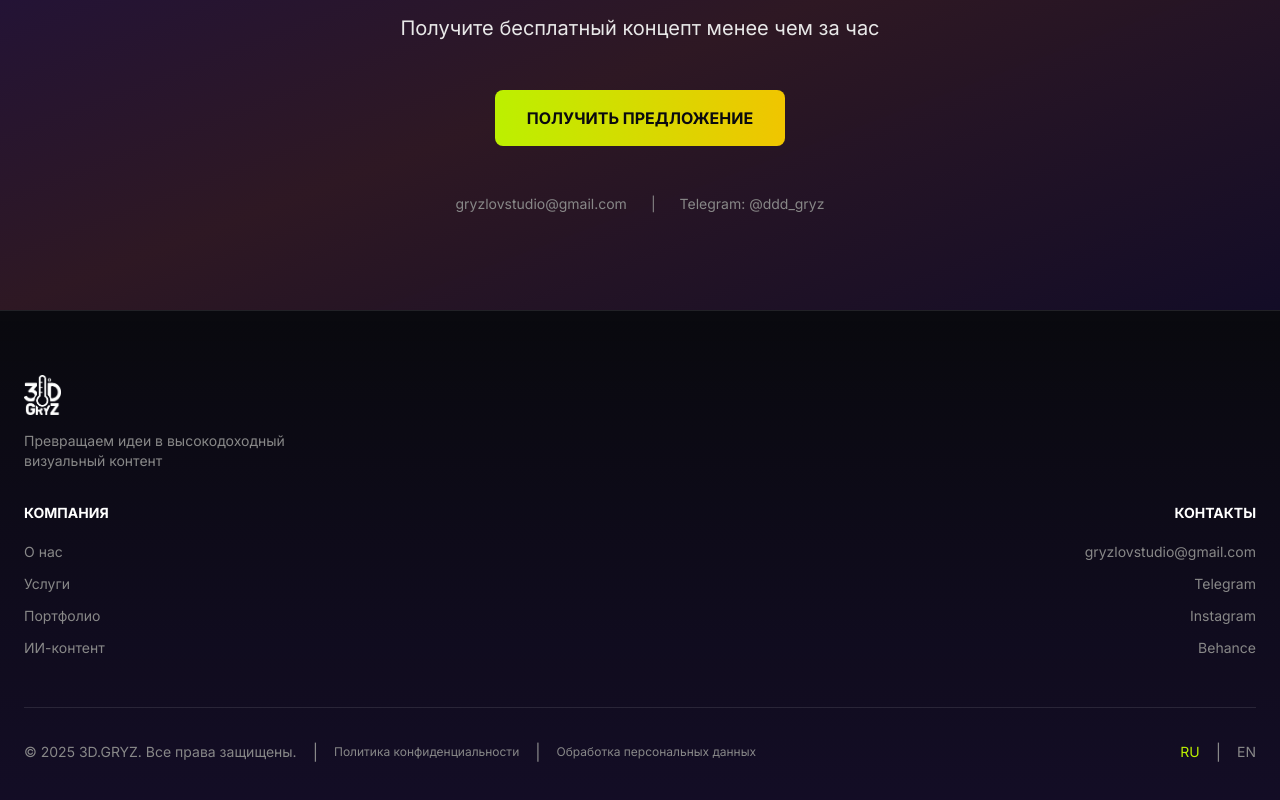
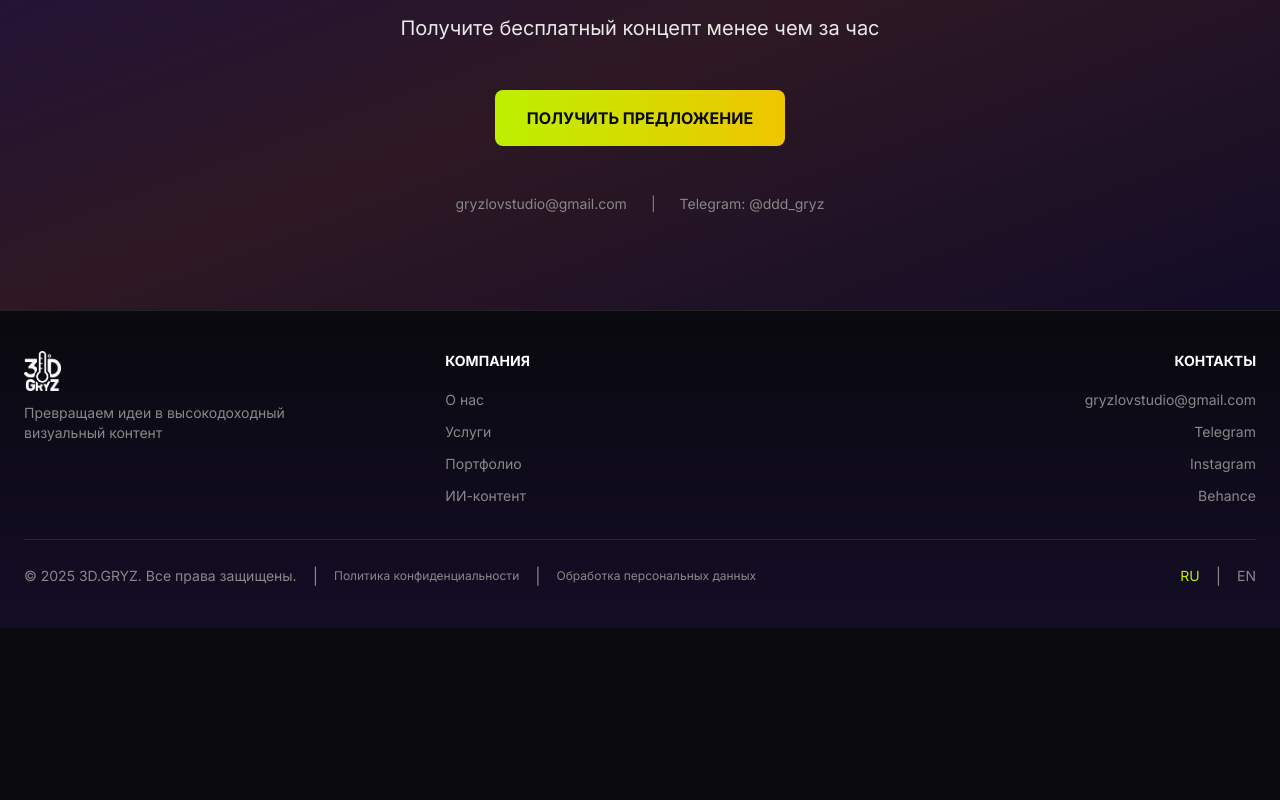
Before and after one commit to gryzlovStudio/3D.GRYZ-STUDIO, a Next.js app: page / in a window 1280 px wide. Shown: the part 4545-5345 px from the top of the page. After the commit the page ends 5173 px from the top, so only its background shows below. Built offline with nearby package versions, Linux system fonts and the light colour scheme.

Commit message:
feat: compact desktop footer layout
Desktop: Logo+tagline, Company, Contacts in one row (3 columns)
Mobile: Logo on top, then Company and Contacts side by side
Reduced footer padding for shorter height

Co-Authored-By: Claude Opus 4.5 <noreply@anthropic.com>

```diff
--- a/components/Footer.tsx
+++ b/components/Footer.tsx
@@ -9,13 +9,13 @@ export default function Footer() {
   const { language, setLanguage, t } = useLanguage()
 
   return (
-    <footer className="relative py-16 px-6 border-t border-white/10">
+    <footer className="relative py-12 md:py-10 px-6 border-t border-white/10">
       {/* Background Gradient */}
       <div className="absolute inset-0 bg-gradient-to-t from-accent-purple/10 to-transparent"></div>
 
       <div className="relative z-10 max-w-7xl mx-auto">
-        {/* Brand - always on top */}
-        <div className="mb-8">
+        {/* Mobile: Logo on top */}
+        <div className="md:hidden mb-8">
           <div className="mb-4">
             <Image
               src={getAssetPath("/logo.png")}
@@ -30,8 +30,8 @@ export default function Footer() {
           </p>
         </div>
 
-        {/* Company and Contact - side by side on mobile */}
-        <div className="grid grid-cols-2 md:grid-cols-2 gap-8 mb-12">
+        {/* Mobile: Company and Contact side by side */}
+        <div className="grid grid-cols-2 gap-8 mb-8 md:hidden">
           {/* Company */}
           <div>
             <h4 className="font-bold uppercase mb-4 text-sm">{t.footer.company}</h4>
@@ -65,8 +65,80 @@ export default function Footer() {
             <ul className="space-y-2">
               <li>
                 <a href="mailto:gryzlovstudio@gmail.com" className="text-text-muted hover:text-accent-lime transition-smooth text-sm">
-                  <span className="md:hidden">Почта</span>
-                  <span className="hidden md:inline">gryzlovstudio@gmail.com</span>
+                  Почта
+                </a>
+              </li>
+              <li>
+                <a href="https://t.me/ddd_gryz" target="_blank" rel="noopener noreferrer" className="text-text-muted hover:text-accent-lime transition-smooth text-sm">
+                  Telegram
+                </a>
+              </li>
+              <li>
+                <a href="https://www.instagram.com/3d.gryz?igsh=Ynlobm9qOGRsOW1w&utm_source=qr" target="_blank" rel="noopener noreferrer" className="text-text-muted hover:text-accent-lime transition-smooth text-sm">
+                  Instagram
+                </a>
+              </li>
+              <li>
+                <a href="https://www.behance.net/gryzlovstudio" target="_blank" rel="noopener noreferrer" className="text-text-muted hover:text-accent-lime transition-smooth text-sm">
+                  Behance
+                </a>
+              </li>
+            </ul>
+          </div>
+        </div>
+
+        {/* Desktop: All 3 blocks in one row */}
+        <div className="hidden md:grid md:grid-cols-3 gap-8 mb-8">
+          {/* Brand */}
+          <div>
+            <div className="mb-3">
+              <Image
+                src={getAssetPath("/logo.png")}
+                alt="3D GRYZ"
+                width={120}
+                height={40}
+                className="h-10 w-auto"
+              />
+            </div>
+            <p className="text-text-muted text-sm max-w-xs">
+              {t.footer.tagline}
+            </p>
+          </div>
+
+          {/* Company */}
+          <div>
+            <h4 className="font-bold uppercase mb-4 text-sm">{t.footer.company}</h4>
+            <ul className="space-y-2">
+              <li>
+                <Link href="/about" className="text-text-muted hover:text-accent-lime transition-smooth text-sm">
+                  {t.header.about}
+                </Link>
+              </li>
+              <li>
+                <Link href="/services" className="text-text-muted hover:text-accent-lime transition-smooth text-sm">
+                  {t.header.services}
+                </Link>
+              </li>
+              <li>
+                <Link href="/portfolio" className="text-text-muted hover:text-accent-lime transition-smooth text-sm">
+                  {t.header.portfolio}
+                </Link>
+              </li>
+              <li>
+                <Link href="/ai-content" className="text-text-muted hover:text-accent-lime transition-smooth text-sm">
+                  {t.header.aiContent}
+                </Link>
+              </li>
+            </ul>
+          </div>
+
+          {/* Contact */}
+          <div className="text-right">
+            <h4 className="font-bold uppercase mb-4 text-sm">{t.footer.contacts}</h4>
+            <ul className="space-y-2">
+              <li>
+                <a href="mailto:gryzlovstudio@gmail.com" className="text-text-muted hover:text-accent-lime transition-smooth text-sm">
+                  gryzlovstudio@gmail.com
                 </a>
               </li>
               <li>
@@ -89,7 +161,7 @@ export default function Footer() {
         </div>
 
         {/* Bottom Bar */}
-        <div className="pt-8 border-t border-white/10">
+        <div className="pt-6 border-t border-white/10">
           <div className="flex flex-col md:flex-row justify-between items-center gap-4">
             <div className="flex flex-col md:flex-row items-center gap-2 md:gap-4">
               <p className="text-text-muted text-sm">
```
